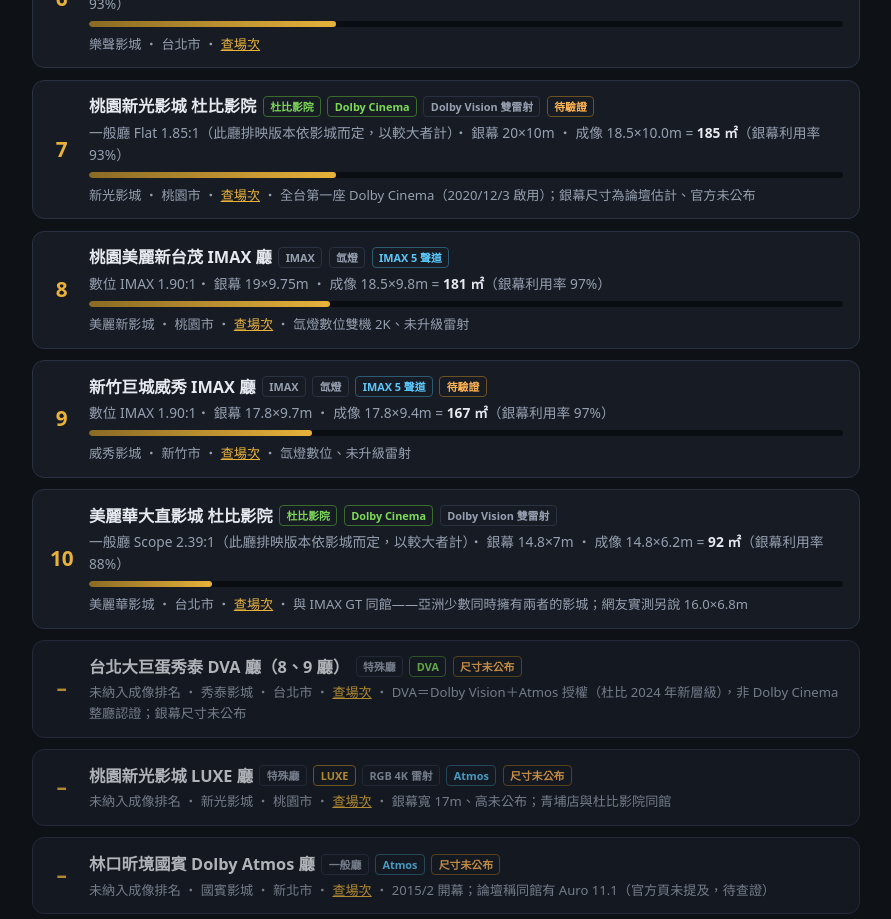
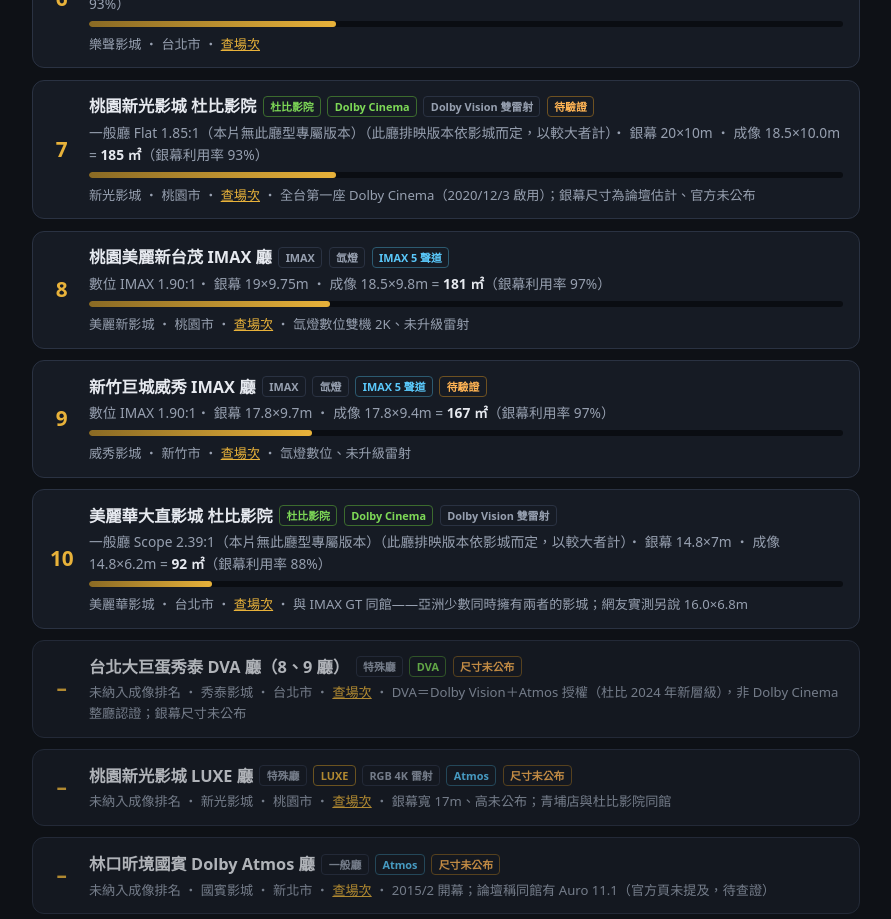
Before and after one commit to cowton0627/taiwan-theater, a React (Vite) app: page / in a window 1280 px wide. Shown: the part 1680-2599 px from the top of the page, without its empty margins (194-1085 px from the left). Built offline with nearby package versions, Linux system fonts and the light colour scheme.

Commit message:
roadmap 20：版本 fallback 標示、FilmVersion 信心旗標；蜘蛛人台灣無 IMAX 版（查證後移除）、補杜比影院版

```diff
--- a/src/App.tsx
+++ b/src/App.tsx
@@ -261,7 +261,11 @@
       .map((s) =>
         film
           ? fitFilm(s, film)
-          : { ...fitImage(s, customVersion(customRatio)), versionUncertain: false },
+          : {
+              ...fitImage(s, customVersion(customRatio)),
+              versionUncertain: false,
+              versionFallback: false,
+            },
       )
       .filter((r): r is FitResult => r !== null);
     results.sort((a, b) => b.imageAreaM2 - a.imageAreaM2);
@@ -537,7 +541,13 @@
                   </h3>
                   <p className="dims">
                     {fit.version.label}
+                    {fit.versionFallback &&
+                      fit.screen.hallCategory !== 'PREMIUM' &&
+                      fit.screen.hallCategory !== 'STANDARD' &&
+                      '（本片無此廳型專屬版本）'}
                     {fit.versionUncertain && '（此廳排映版本依影城而定，以較大者計）'}
+                    {fit.version.confidence === 'reported' && '（畫幅為媒體報導值）'}
+                    {fit.version.confidence === 'expected' && '（畫幅未定，此為預期值）'}
                     ・ 銀幕 {fit.screen.widthM}×{fit.screen.heightM}m ・ 成像{' '}
                     {fit.imageWidthM.toFixed(1)}×{fit.imageHeightM.toFixed(1)}m ={' '}
                     <strong>{fit.imageAreaM2.toFixed(0)} ㎡</strong>（銀幕利用率{' '}
--- a/src/data/films.json
+++ b/src/data/films.json
@@ -30,15 +30,15 @@
     "shotOn": "數位攝影（機型未公布；非 IMAX 底片）",
     "runtimeMin": 145,
     "largeFormatMin": null,
-    "formatNotes": "全片 2.39:1 基準；IMAX 版關鍵段落擴展至 1.90:1（最多約多 26% 畫面），擴展段落總長未公布；另有 ScreenX 專屬段落",
+    "formatNotes": "台灣 2026/7/29 上映、確定無 IMAX 版（IMAX 檔期由奧德賽獨占）；全片 2.39:1 基準；首部原生 ScreenX 拍攝的好萊塢片（ScreenX／4DX 有專屬版本）；國際部分市場的 IMAX 1.90 擴展版不含台灣",
     "versions": [
-      { "hallCategory": "IMAX", "ratio": 1.9, "label": "數位 IMAX 1.90:1（關鍵段落擴展）" },
-      { "hallCategory": "STANDARD", "ratio": 2.39, "label": "一般廳 Scope 2.39:1" }
+      { "hallCategory": "DOLBY_CINEMA", "ratio": 2.39, "label": "杜比影院版 Scope 2.39:1", "confidence": "reported" },
+      { "hallCategory": "STANDARD", "ratio": 2.39, "label": "一般廳 Scope 2.39:1", "confidence": "reported" }
     ],
     "sources": [
-      "TheDirect 版本整理（2026/7）：2.39 基準＋IMAX 1.90 擴展（約 +26% 畫面）、七種版本含 ScreenX/4DX/Dolby Cinema",
-      "Wikipedia：片長 145 分鐘、攝影 Brett Pawlak；攝影機型無公開可靠出處",
-      "Variety（轉述）：奧德賽 IMAX 獨占 4 週，美國開片無 IMAX 版、1.90 版僅部分國際市場"
+      "PTT Theater 板情報（2026/7）：台灣無 IMAX 版，IMAX 檔期由奧德賽／沙丘 3 獨占；與 Variety「1.90 版僅部分國際市場」相符",
+      "TheDirect 版本整理（2026/7）：2.39 基準、七種版本含 ScreenX/4DX/Dolby Cinema；原生 ScreenX 拍攝",
+      "Wikipedia／索尼台灣官網：片長 145 分鐘、台灣 7/29 上映、攝影 Brett Pawlak；攝影機型無公開可靠出處"
     ]
   },
   {
@@ -51,9 +51,9 @@
     "largeFormatMin": null,
     "formatNotes": "2026/12/18 上映；「全片 IMAX」為 IMAX CEO 口誤、Variety 已更正；IMAX 底片段落理論可達 1.43:1，比例配置未公告（以下版本為預期值）；攝影 Linus Sandgren（非前兩集的 Greig Fraser）",
     "versions": [
-      { "hallCategory": "IMAX_GT", "ratio": 1.43, "label": "IMAX GT 1.43:1（底片段落，預期）" },
-      { "hallCategory": "IMAX", "ratio": 1.9, "label": "數位 IMAX 1.90:1（預期）" },
-      { "hallCategory": "STANDARD", "ratio": 2.39, "label": "一般廳 Scope 2.39:1（預期）" }
+      { "hallCategory": "IMAX_GT", "ratio": 1.43, "label": "IMAX GT 1.43:1（底片段落）", "confidence": "expected" },
+      { "hallCategory": "IMAX", "ratio": 1.9, "label": "數位 IMAX 1.90:1", "confidence": "expected" },
+      { "hallCategory": "STANDARD", "ratio": 2.39, "label": "一般廳 Scope 2.39:1", "confidence": "expected" }
     ],
     "sources": [
       "motionpictures.org 訪談（2026/3）：Villeneuve 首用 IMAX 底片機、a big part 為 IMAX 底片、沙漠戲保留數位 IMAX、攝影 Linus Sandgren",
--- a/src/lib/fit.ts
+++ b/src/lib/fit.ts
@@ -4,7 +4,10 @@
  * 畫幅 R 投影在 W×H 銀幕上的最大內接矩形：
  * 片比銀幕寬 → 滿寬、上下留黑；片比銀幕窄 → 滿高、左右留黑。
  */
-export function fitImage(screen: SizedScreen, version: FilmVersion): Omit<FitResult, 'versionUncertain'> {
+export function fitImage(
+  screen: SizedScreen,
+  version: FilmVersion,
+): Omit<FitResult, 'versionUncertain' | 'versionFallback'> {
   const screenRatio = screen.widthM / screen.heightM;
   const r = version.ratio;
   const imageWidthM = r >= screenRatio ? screen.widthM : screen.heightM * r;
@@ -40,7 +43,12 @@
     if (versions.length === 0) continue;
     const fits = versions.map((v) => fitImage(screen, v));
     fits.sort((a, b) => b.imageAreaM2 - a.imageAreaM2);
-    return { ...fits[0], versionUncertain: versions.length > 1 };
+    return {
+      ...fits[0],
+      versionUncertain: versions.length > 1,
+      // 特殊廳型拿不到專屬版本、退用他類版本 —— 卡片需標示「本片無此廳型版本」
+      versionFallback: cat !== screen.hallCategory,
+    };
   }
   return null;
 }
--- a/src/types.ts
+++ b/src/types.ts
@@ -84,6 +84,8 @@
   hallCategory: HallCategory;
   ratio: number;
   label: string;
+  /** 畫幅資訊可信度：official=官方公布（預設）、reported=媒體報導、expected=上映前預期值 */
+  confidence?: 'official' | 'reported' | 'expected';
 }
 
 export interface Film {
@@ -114,4 +116,6 @@
   screenUsage: number;
   /** STANDARD 廳有多版本時，此廳實際排哪版依影城而定 */
   versionUncertain: boolean;
+  /** 此廳類別無專屬版本、退用他類版本計算（特殊廳卡片需標示） */
+  versionFallback: boolean;
 }
```
Also changed, not shown: 1 other file (tests, documents, lock files or other folders).
